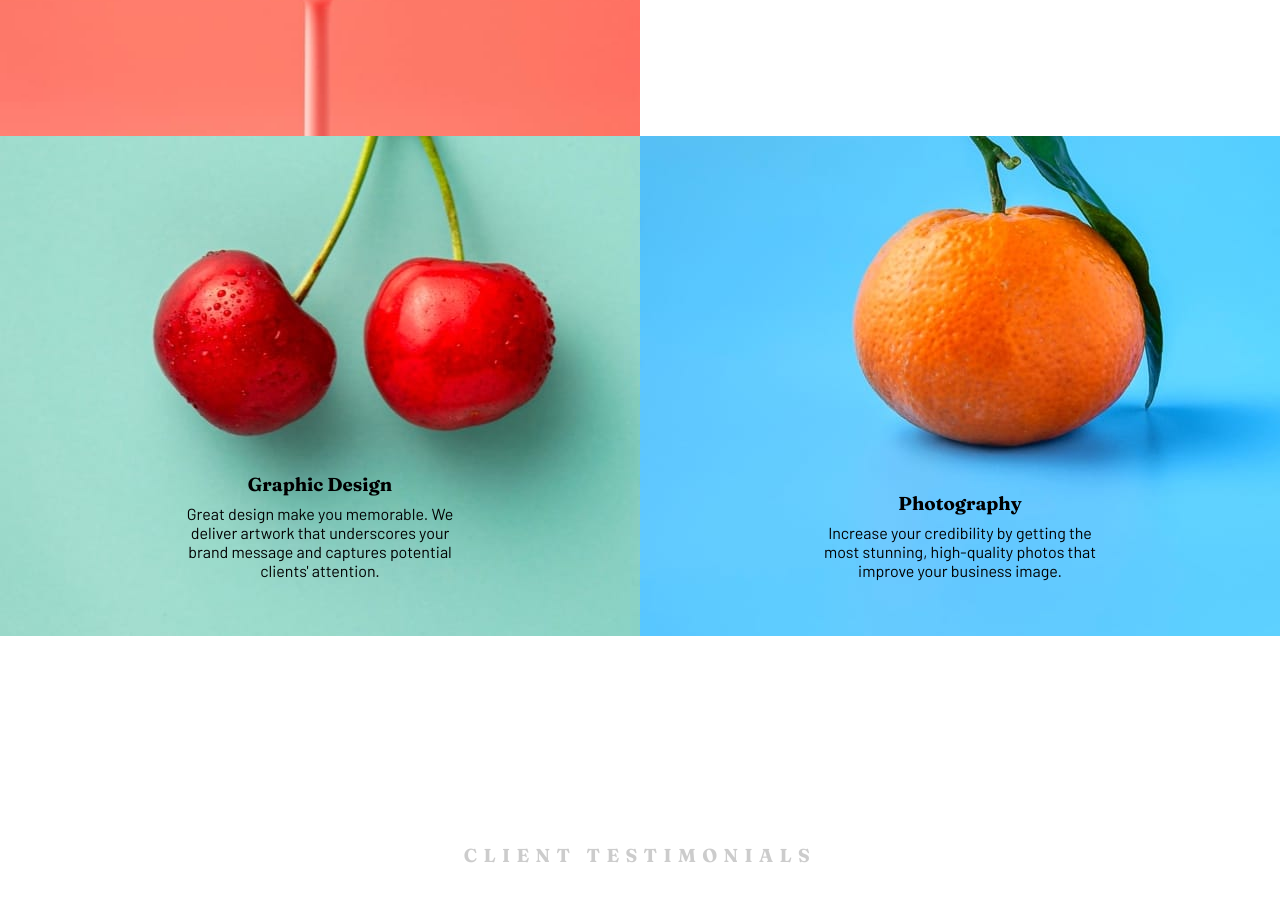
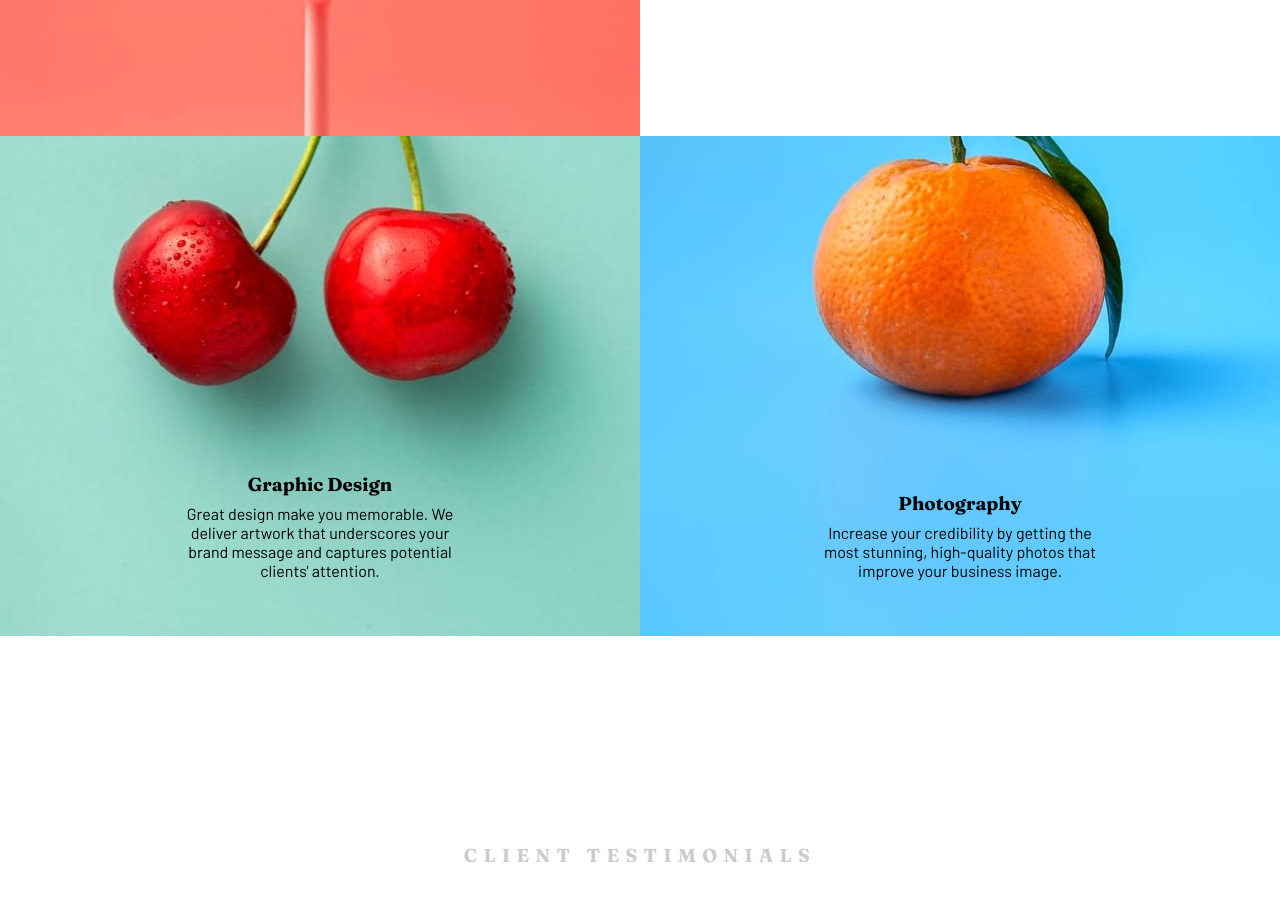
Before and after one commit to Skyz03/React--Sunny-Landing-Page, a React (Create React App) app: page / in a window 1280 px wide. Shown: the part 1525-2427 px from the top of the page. Built offline with nearby package versions, Linux system fonts and the light colour scheme.

Commit message:
Updates in the tab version

```diff
--- a/src/index.scss
+++ b/src/index.scss
@@ -79,6 +79,10 @@ ul {
     position: relative;
     top: 15%;
     padding: 3rem;
+
+    @media (max-width: 768px) {
+      font-size: 2rem;
+    }
   }
 
   &__img {
@@ -104,11 +108,19 @@ ul {
     h3 {
       font-family: "Fraunces", serif;
       font-size: 2rem;
+
+      @media (max-width: 768px) {
+        font-size: 1.5rem;
+      }
     }
 
     p {
       font-family: "Barlow", sans-serif;
       margin: 2rem 0;
+
+      @media (max-width: 768px) {
+        font-size: 0.8rem;
+      }
     }
   }
 
@@ -144,6 +156,7 @@ ul {
     width: 50%;
     height: 500px;
     background-image: url(./images/desktop/image-graphic-design1.jpg);
+    background-position: center;
     display: flex;
     flex-direction: column;
     justify-content: end;
@@ -153,9 +166,17 @@ ul {
       padding: 0 7rem 3rem;
     }
 
+    @media (max-width: 768px) {
+      padding: 0 5rem 3rem;
+    }
+
     p {
       font-family: "Barlow", sans-serif;
       padding: 0.5rem 23px;
+
+      @media (max-width: 768px) {
+        font-size: 0.8rem;
+      }
     }
   }
 
@@ -163,6 +184,7 @@ ul {
     width: 50%;
     height: 500px;
     background-image: url(./images/desktop/image-photography.jpg);
+    background-position: center;
     display: flex;
     flex-direction: column;
     justify-content: end;
@@ -172,9 +194,17 @@ ul {
       padding: 0 7rem 3rem;
     }
 
+    @media (max-width: 768px) {
+      padding: 0 5rem 3rem;
+    }
+
     p {
       font-family: "Barlow", sans-serif;
       padding: 0.5rem 11px;
+
+      @media (max-width: 768px) {
+        font-size: 0.8rem;
+      }
     }
   }
 }
@@ -214,6 +244,10 @@ ul {
     padding: 1em 0;
     line-height: 2;
     font-weight: 600;
+
+    @media (max-width: 768px) {
+      font-size: 0.8rem;
+    }
   }
 
   &__pos {
```
